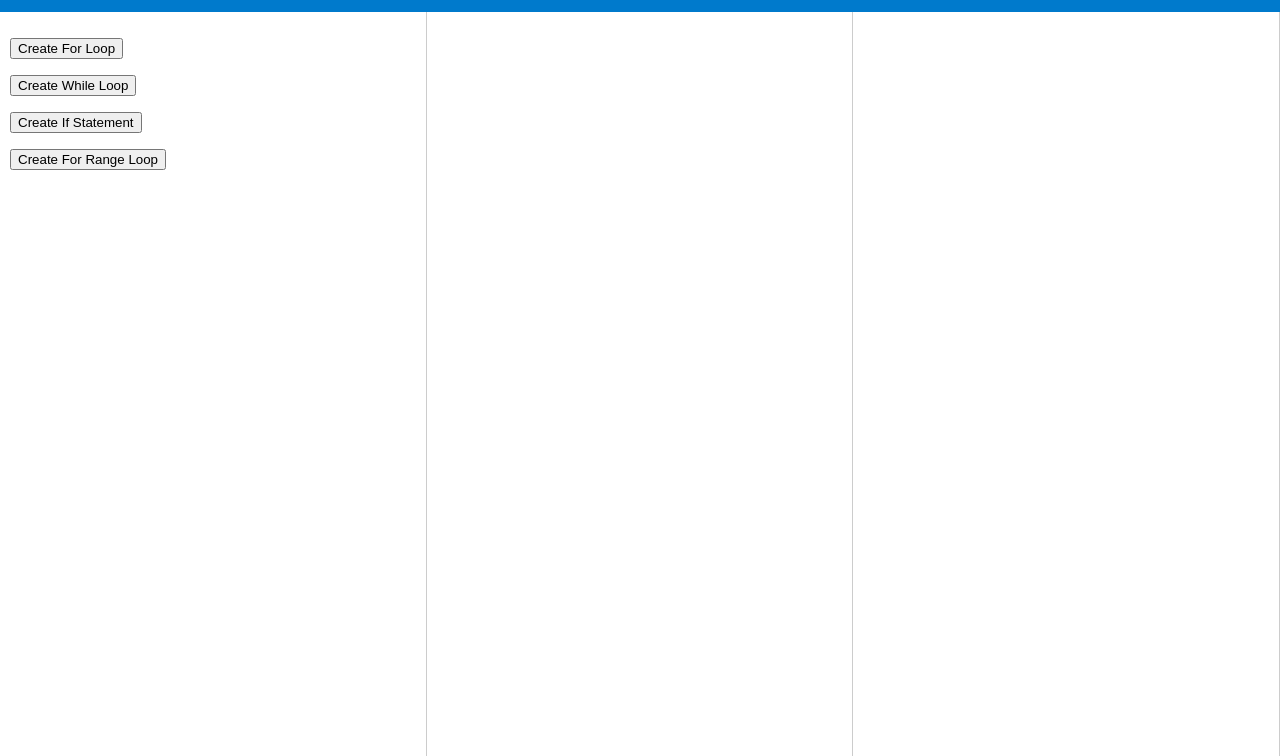
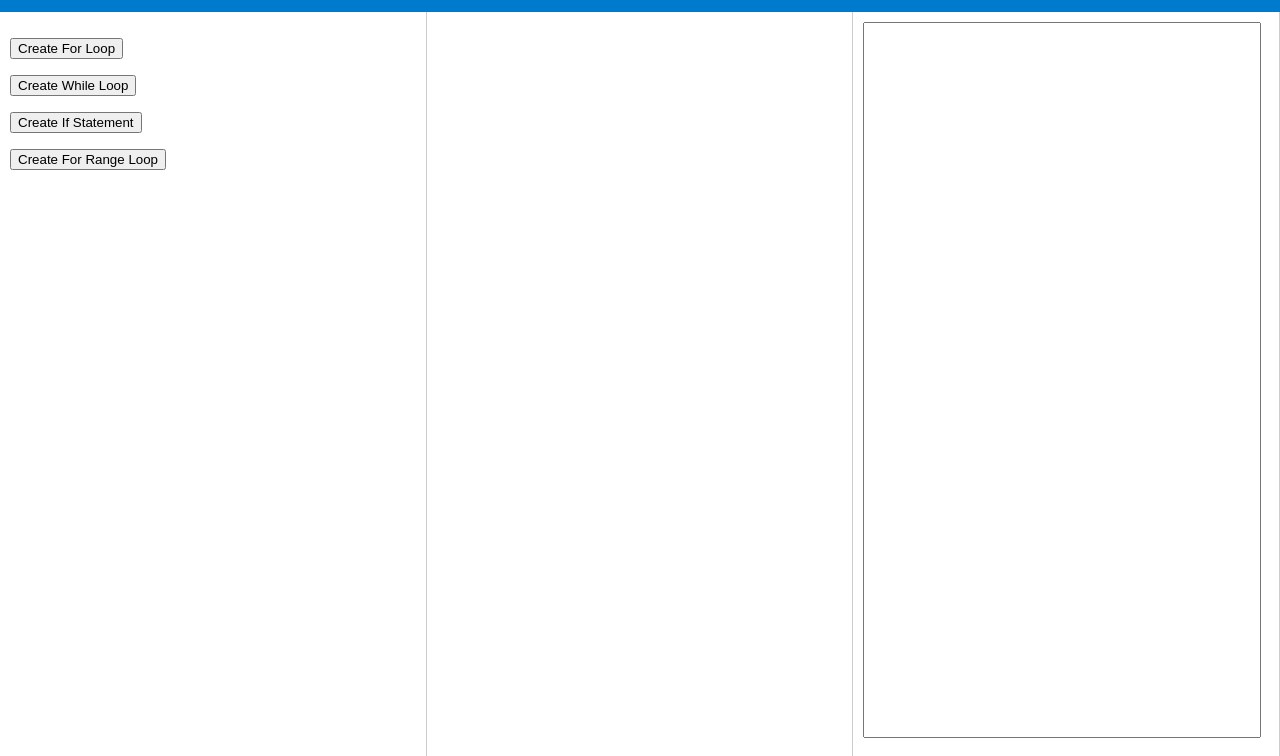
Before and after one commit to JoyousMadhat2002/Group-6-Capstone-, a plain HTML site: page index.html in a window 1280 px wide. Shown: the part 47-803 px from the top of the page. Drawn offline with Linux system fonts and the light colour scheme.

Commit message:
added testing textarea
Textarea added to output-graph container to view without removing anything right now.

```diff
--- a/index.html
+++ b/index.html
@@ -37,7 +37,9 @@
         </div>
 
         <div class="result-container">
-            <div class="block-code-result"></div>
+            <div class="block-code-result">
+
+            </div>
             <div class="python-code-result"></div>
             <!-- Code Area -->
 
@@ -50,6 +52,9 @@
 
         <div class="output-graph">
             <!-- Output Area -->
+             <form>
+                <textarea class="textarea"></textarea>
+             </form>
         </div>
     </div>
     </div>
--- a/styles.css
+++ b/styles.css
@@ -39,12 +39,6 @@ body {
     overflow-y: auto;
 }
 
-.output-graph {
-    display: grid;
-    grid-template-columns: repeat(auto-fill, minmax(100px, 1fr));
-    gap: 10px;
-}
-
 .toggle-button {
     display: block;
     margin-bottom: 10px;
@@ -75,3 +69,10 @@ button {
     cursor: pointer;
 
 }
+
+.textarea {
+    resize: none;
+    width: calc((100vw / 3) - 35px);
+    height: calc(100vh - 90px);
+
+}
```
